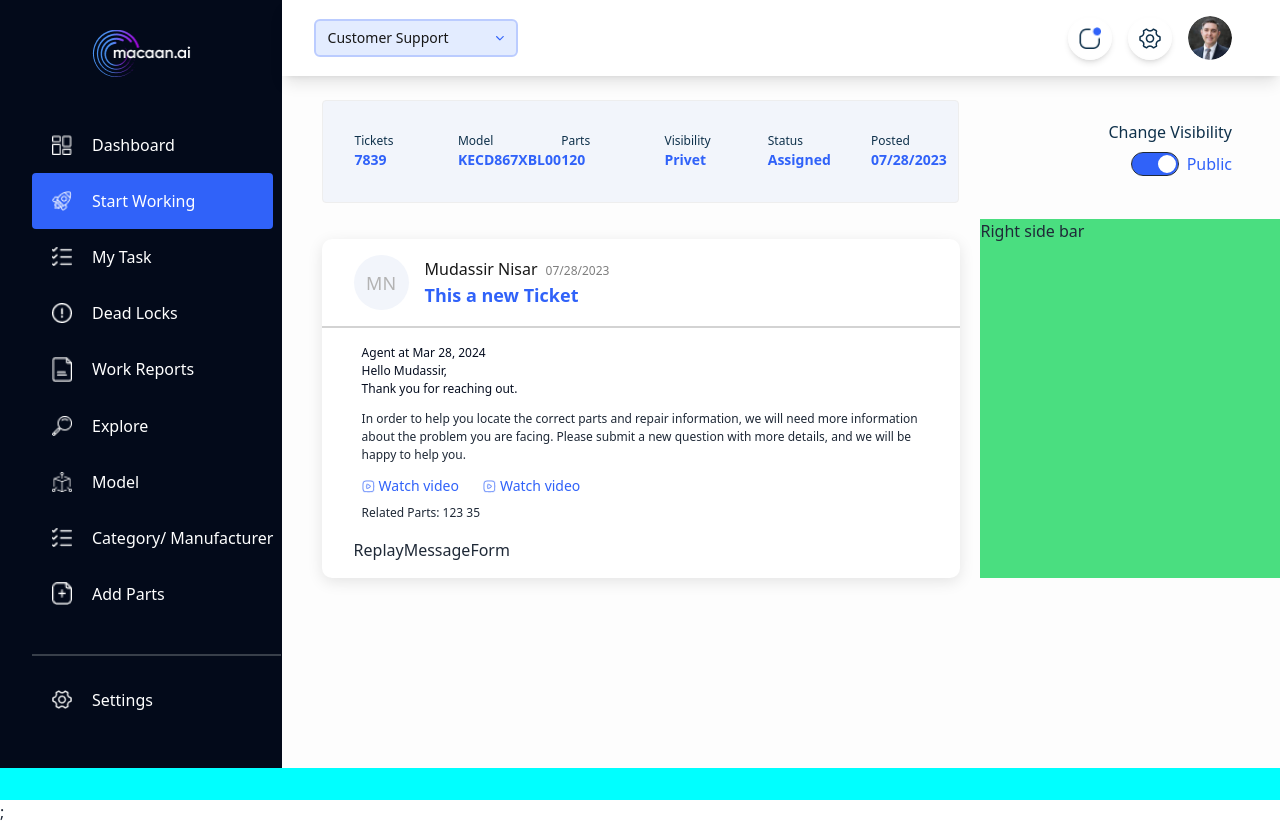
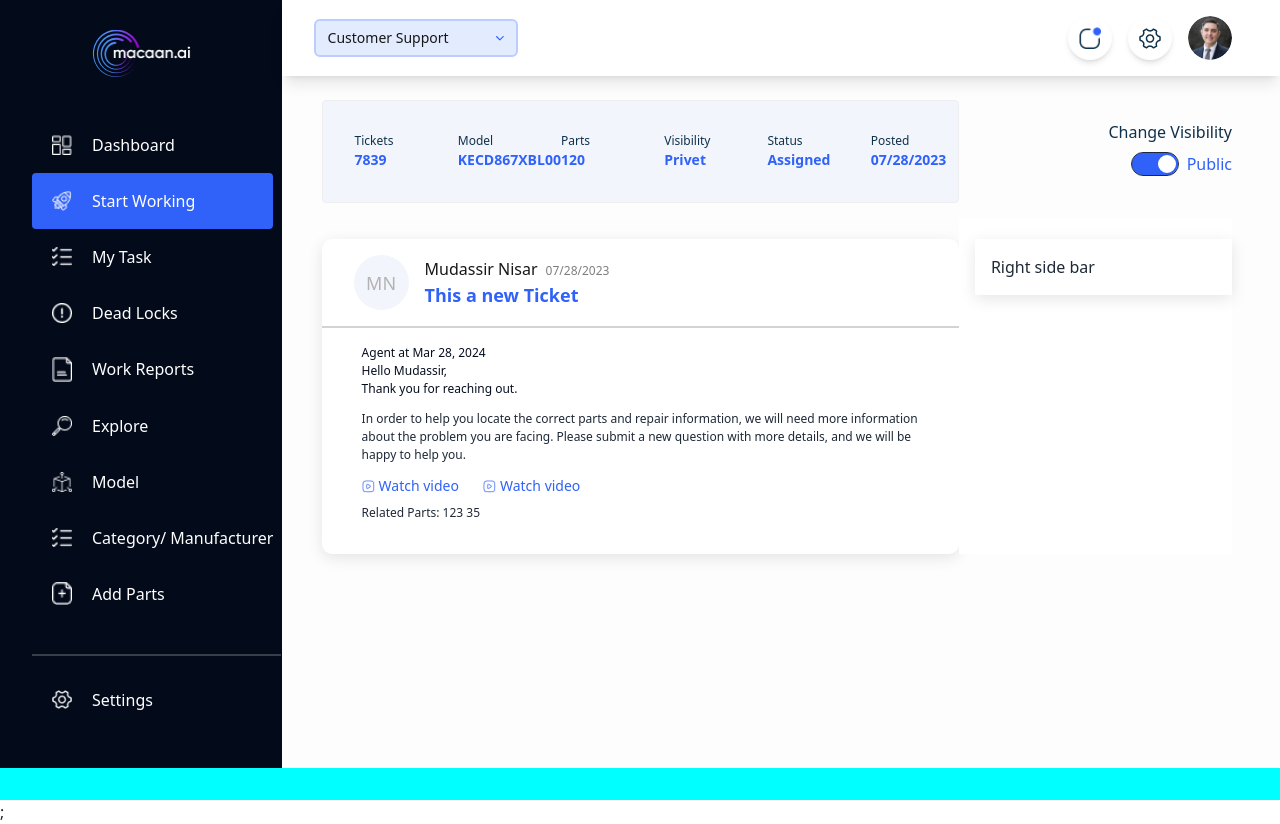
Before and after one commit to roushan-sheik/macaan-ai, a Next.js app: page / in a window 1280 px wide. Built offline with nearby package versions, Linux system fonts and the light colour scheme.

Commit message:
add: container for max content width

```diff
--- a/src/app/(dashboardLayout)/page.tsx
+++ b/src/app/(dashboardLayout)/page.tsx
@@ -1,3 +1,4 @@
+import Container from "@/components/Container";
 import Message from "@/components/UI/dashboard/main/Message";
 import ReplayMessageForm from "@/components/UI/dashboard/main/ReplayMessageForm";
 
@@ -5,7 +6,7 @@ import React from "react";
 
 const HomePage = () => {
   return (
-    <div className="bg-[#FFFFFF] drp_shadow  mr-5 mt-5 py-4 ml-10 rounded-[.625rem]">
+    <div className="bg-[#FFFFFF] drp_shadow w-full   mt-5 py-4  rounded-[.625rem]">
       {/* profile content container */}
       <div className="flex px-8 items-center gap-4">
         {/* avatar box */}
--- /dev/null
+++ b/src/components/Container.tsx
@@ -0,0 +1,7 @@
+import React, { ReactNode } from "react";
+
+const Container = ({ children }: { children: ReactNode }) => {
+  return <div className="mr-12 ml-10">{children}</div>;
+};
+
+export default Container;
--- a/src/components/UI/dashboard/main/ContentHeader.tsx
+++ b/src/components/UI/dashboard/main/ContentHeader.tsx
@@ -1,11 +1,13 @@
 import React from "react";
 import { contentHeadersData } from "@/constants/contentHeader.constant";
+import Container from "@/components/Container";
 
 const ContentHeader = () => {
   return (
+    <Container>
       <div className="flex flex-col lg:flex-row justify-between ">
         {/* right side  button box  */}
-      <div className="grid grid-cols-2 lg:grid-cols-6 bg-[#F2F5FB] w-8/12 ml-10 pr-4 mt-6 mb-4 border border-[#EEEEEE] rounded basis-[70%] ">
+        <div className="grid grid-cols-2 lg:grid-cols-6 bg-[#F2F5FB] w-8/12  pr-4 mt-6 mb-4 border border-[#EEEEEE] rounded basis-[70%] ">
           {contentHeadersData.map((item) => (
             <div className="flex flex-col p-8" key={item.title}>
               <p className="text-[#0F314B] text-xs ">{item.title}</p>
@@ -16,7 +18,7 @@ const ContentHeader = () => {
           ))}
         </div>
         {/* right side  button box  */}
-      <div className=" w-4/12 flex-1 flex justify-center items-end flex-col mr-12 gap-2  basis-[30%]">
+        <div className=" w-4/12 flex-1 flex justify-center items-end flex-col  gap-2  basis-[30%]">
           <p className="text-base text-[#0F314B]">Change Visibility</p>
           <div className="flex items-center gap-2">
             <input
@@ -28,6 +30,7 @@ const ContentHeader = () => {
           </div>
         </div>
       </div>
+    </Container>
   );
 };
 
--- a/src/components/UI/dashboard/main/ReplayMessageForm.tsx
+++ b/src/components/UI/dashboard/main/ReplayMessageForm.tsx
@@ -2,7 +2,11 @@
 import React from "react";
 
 const ReplayMessageForm = () => {
-  return <div>ReplayMessageForm</div>;
+  return (
+    <>
+      <form action=""></form>
+    </>
+  );
 };
 
 export default ReplayMessageForm;
--- a/src/components/dahboard/main/Layout.tsx
+++ b/src/components/dahboard/main/Layout.tsx
@@ -4,6 +4,7 @@ import RightSidebar from "../sidebar/RightSidebar";
 import ContentHeader from "@/components/UI/dashboard/main/ContentHeader";
 import DesktopNav from "@/components/UI/dashboard/main/navbar/DesktopNav";
 import SmallDevicesNav from "@/components/UI/dashboard/main/navbar/SmallDevicesNav";
+import Container from "@/components/Container";
 
 const MainContentLayout = ({ children }: { children: ReactNode }) => {
   return (
@@ -17,15 +18,17 @@ const MainContentLayout = ({ children }: { children: ReactNode }) => {
       </div>
       {/* content header  */}
       <ContentHeader />
-
-      <div className="flex flex-col lg:flex-row  justify-between ">
-        {/* <<  main dynamic content  >> */}
-        <div className=" bg-[bg-#FFFFFF]  basis-[70%]"> {children}</div>
-        {/*  right sidebar   */}
-        <div className="bg-green-400 basis-[30%]">
-          <RightSidebar />
+      {/* main container  for width  */}
+      <Container>
+        <div className="flex flex-col lg:flex-row  justify-between ">
+          {/* <<  main dynamic content  >> */}
+          <div className=" bg-[bg-#FFFFFF]   basis-[70%]"> {children}</div>
+          {/*  right sidebar   */}
+          <div className="bg-[#fff]  basis-[30%] ">
+            <RightSidebar />
+          </div>
         </div>
-      </div>
+      </Container>
     </>
   );
 };
--- a/src/components/dahboard/sidebar/RightSidebar.tsx
+++ b/src/components/dahboard/sidebar/RightSidebar.tsx
@@ -1,8 +1,13 @@
+import Container from "@/components/Container";
 import DesktopNav from "@/components/UI/dashboard/main/navbar/DesktopNav";
 import React from "react";
 
 const RightSidebar = () => {
-  return <>Right side bar</>;
+  return (
+    <>
+      <div className=" ml-4 drp_shadow mt-5 p-4">Right side bar</div>
+    </>
+  );
 };
 
 export default RightSidebar;
```
Lines whose indentation alone changed are shown as unchanged.
